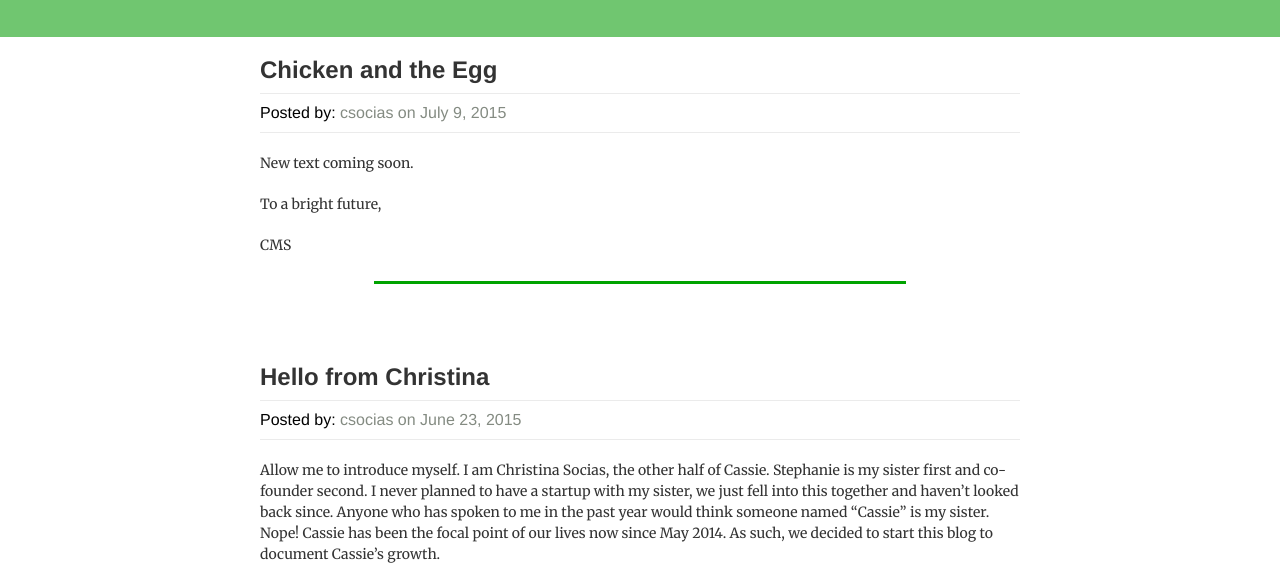
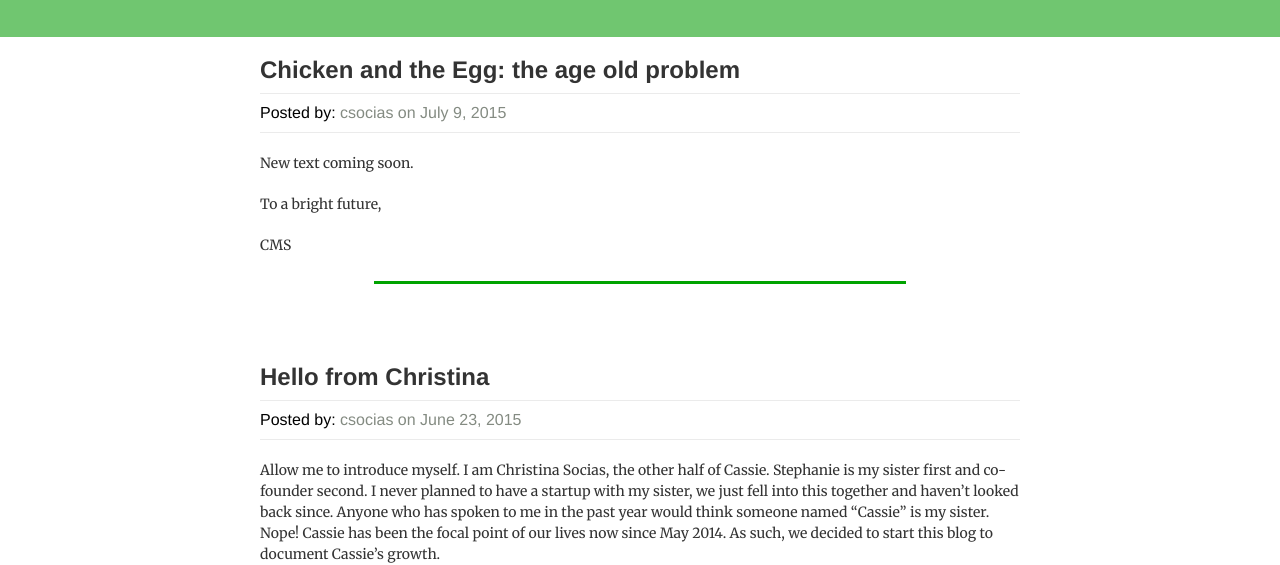
Before and after one commit to ssocias/ssocias.github.io, a plain HTML site: page blog/index.html in a window 1280 px wide. Shown: the part 240-805 px from the top of the page. Drawn offline with nearby package versions, Linux system fonts and the light colour scheme.

Commit message:
blog test commit

```diff
--- a/blog/index.html
+++ b/blog/index.html
@@ -90,7 +90,7 @@
 
     <div class="row posts">
       <div class="post-item">
-        <h3>Chicken and the Egg</h3>
+        <h3>Chicken and the Egg: the age old problem</h3>
         <hr>
         <h4><span class="bold">Posted by: </span> csocias on July 9, 2015</h4>
         <hr><br>
```
